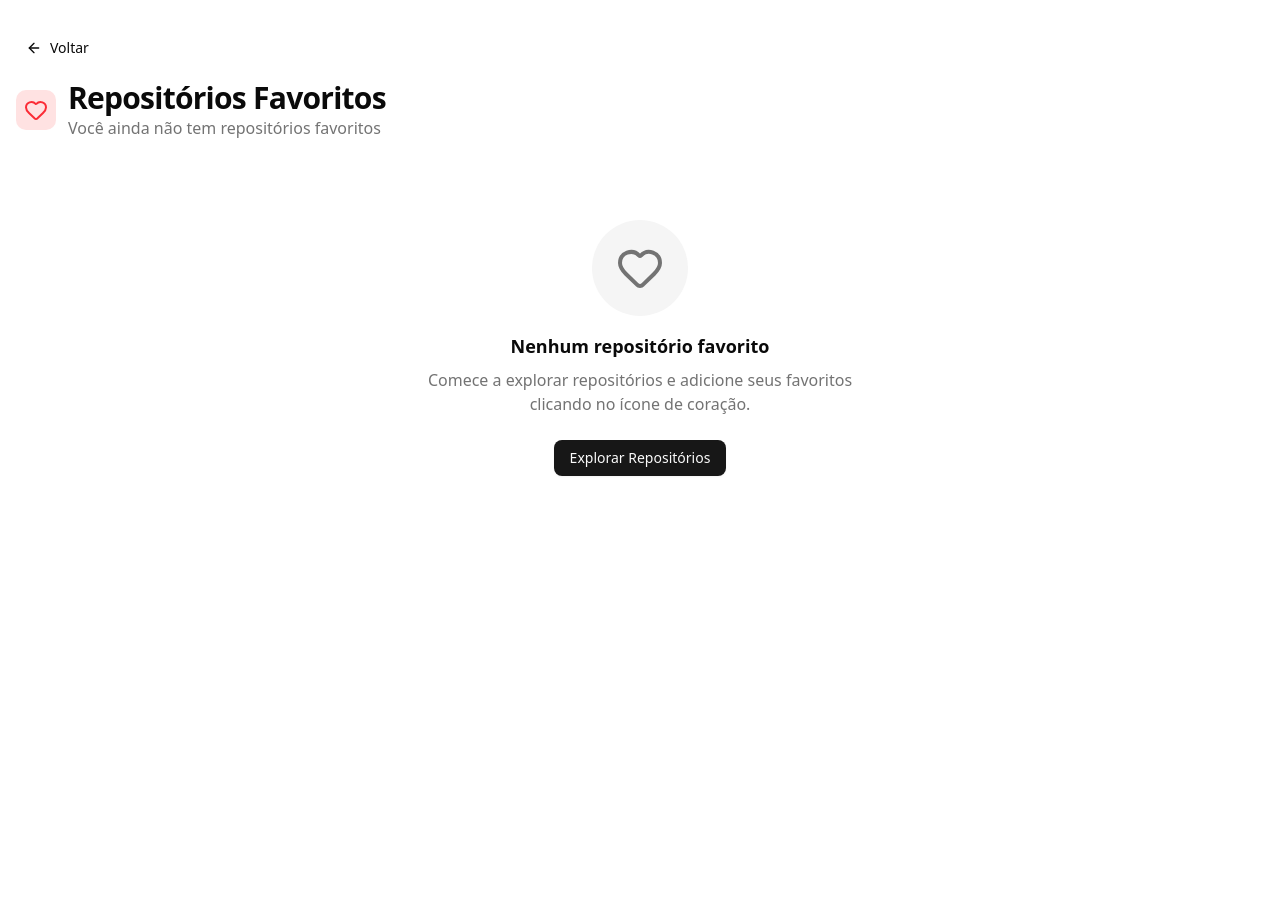
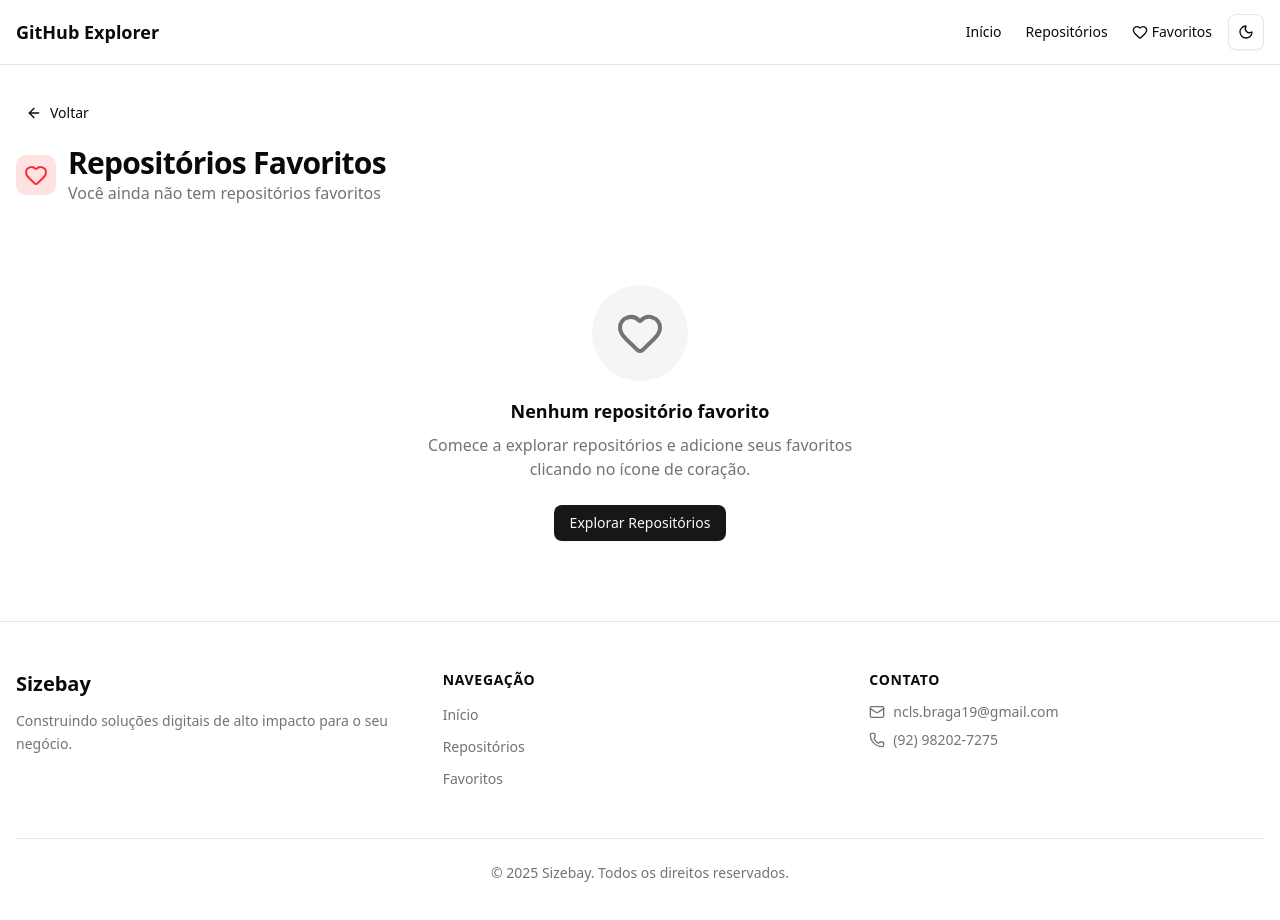
Before and after one commit to sizebay/test-frontend, a Next.js app: page /favorites in a window 1280 px wide. Shown: the top 920 px of the page. Before the commit the page ends 800 px from the top, so only its background shows below. Built offline with nearby package versions, Linux system fonts and the light colour scheme.

Commit message:
fix: header and footer responsiveness fix

```diff
--- a/src/app/page.tsx
+++ b/src/app/page.tsx
@@ -1,5 +1,6 @@
 import { Button } from "@/components/ui/button";
 import Link from "next/link";
+import { Github } from "lucide-react";
 
 import type { Metadata } from "next";
 
@@ -12,9 +13,11 @@ export const metadata: Metadata = {
 export default function Home() {
   return (
     <div className="min-h-screen flex items-center justify-center bg-background relative overflow-hidden">
-      <div className="absolute inset-0 -z-10 opacity-40" aria-hidden>
+      {/* Background circles */}
+      <div className="absolute inset-0 -z-10" aria-hidden>
+        {/* Floating circles */}
         <div
-          className="size-[60vmax] rounded-full blur-3xl"
+          className="size-[60vmax] rounded-full blur-3xl opacity-30"
           style={{
             backgroundImage:
               "linear-gradient(135deg, hsl(var(--brand)), hsl(var(--brand-2)))",
@@ -24,7 +27,7 @@ export default function Home() {
           }}
         />
         <div
-          className="size-[60vmax] rounded-full blur-3xl"
+          className="size-[60vmax] rounded-full blur-3xl opacity-30"
           style={{
             backgroundImage:
               "linear-gradient(135deg, hsl(var(--brand-2)), hsl(var(--brand)))",
@@ -34,7 +37,15 @@ export default function Home() {
           }}
         />
       </div>
-      <section className="text-center max-w-2xl px-4">
+
+      <section className="text-center max-w-2xl px-4 relative z-10">
+        {/* GitHub Icon */}
+        <div className="mb-8 flex justify-center">
+          <div className="p-4 bg-primary/10 rounded-full">
+            <Github className="h-16 w-16 text-primary" />
+          </div>
+        </div>
+
         <h1 className="text-4xl md:text-6xl font-bold tracking-tight">
           Explore repositórios do GitHub
         </h1>
@@ -42,9 +53,12 @@ export default function Home() {
           Descubra projetos, veja estatísticas e navegue com uma
           interface rápida e elegante.
         </p>
-        <div className="mt-8 flex items-center justify-center ">
-          <Button asChild size="lg">
-            <Link href="/search-repositories">Começar agora</Link>
+        <div className="mt-8 flex items-center justify-center">
+          <Button asChild size="lg" className="gap-2">
+            <Link href="/search-repositories">
+              <Github className="h-5 w-5" />
+              Começar agora
+            </Link>
           </Button>
         </div>
       </section>
--- a/src/components/organisms/Footer.tsx
+++ b/src/components/organisms/Footer.tsx
@@ -1,49 +1,88 @@
+"use client";
 import Link from "next/link";
+import { Mail, Phone, Github } from "lucide-react";
 
 export const Footer = () => {
   return (
-    <footer className="w-full">
+    <footer className="w-full bg-background/50 border-t">
       <div className="container mx-auto">
-        <div className="max-w-7xl mx-auto px-4 py-10">
-          <div className="grid grid-cols-1 md:grid-cols-3 gap-8">
-            <div>
-              <h2 className="text-xl font-bold ">Sizebay</h2>
-              <p className="mt-2 text-sm">
+        <div className="max-w-7xl mx-auto px-4 py-8 md:py-12">
+          <div className="grid grid-cols-1 sm:grid-cols-2 lg:grid-cols-3 gap-6 md:gap-8">
+            {/* Company Info */}
+            <div className="space-y-3">
+              <h2 className="text-xl font-bold">Sizebay</h2>
+              <p className="text-sm text-muted-foreground leading-relaxed">
                 Construindo soluções digitais de alto impacto para o
                 seu negócio.
               </p>
             </div>
 
-            <div>
-              <h3 className="text-sm font-semibold  uppercase tracking-wider">
+            {/* Navigation */}
+            <div className="space-y-3">
+              <h3 className="text-sm font-semibold uppercase tracking-wider">
                 Navegação
               </h3>
-              <ul className="mt-4 space-y-2">
+              <ul className="space-y-2">
                 <li>
-                  <Link href="/">Início</Link>
+                  <Link
+                    href="/"
+                    className="text-sm text-muted-foreground hover:text-foreground transition-colors"
+                  >
+                    Início
+                  </Link>
                 </li>
-
                 <li>
-                  <Link href="/search-repositories">
+                  <Link
+                    href="/search-repositories"
+                    className="text-sm text-muted-foreground hover:text-foreground transition-colors"
+                  >
                     Repositórios
+                  </Link>
+                </li>
+                <li>
+                  <Link
+                    href="/favorites"
+                    className="text-sm text-muted-foreground hover:text-foreground transition-colors"
+                  >
+                    Favoritos
                   </Link>
                 </li>
               </ul>
             </div>
 
-            <div>
-              <h3 className="text-sm font-semibold  uppercase tracking-wider">
+            {/* Contact */}
+            <div className="space-y-3">
+              <h3 className="text-sm font-semibold uppercase tracking-wider">
                 Contato
               </h3>
-              <ul className="mt-4 space-y-2 text-sm">
-                <li>Email: ncls.braga19@gmail.com</li>
-                <li>Telefone: (92) 98202-7275</li>
+              <ul className="space-y-2 text-sm">
+                <li className="flex items-center gap-2 text-muted-foreground">
+                  <Mail className="h-4 w-4" />
+                  <a
+                    href="mailto:ncls.braga19@gmail.com"
+                    className="hover:text-foreground transition-colors"
+                  >
+                    ncls.braga19@gmail.com
+                  </a>
+                </li>
+                <li className="flex items-center gap-2 text-muted-foreground">
+                  <Phone className="h-4 w-4" />
+                  <a
+                    href="tel:+5592982027275"
+                    className="hover:text-foreground transition-colors"
+                  >
+                    (92) 98202-7275
+                  </a>
+                </li>
               </ul>
             </div>
           </div>
 
-          <div className="mt-10 border-t border-gray-700 pt-6 text-center text-sm text-gray-500">
-            &copy; 2025 Sizebay. Todos os direitos reservados.
+          {/* Copyright */}
+          <div className="mt-8 md:mt-12 pt-6 border-t border-border text-center">
+            <p className="text-sm text-muted-foreground">
+              &copy; 2025 Sizebay. Todos os direitos reservados.
+            </p>
           </div>
         </div>
       </div>
--- a/src/components/organisms/Header.tsx
+++ b/src/components/organisms/Header.tsx
@@ -1,40 +1,100 @@
+"use client";
 import Link from "next/link";
 import { ThemeToggle } from "@/components/atoms/ThemeToggle";
 import { FavoritesCounter } from "@/components/atoms/FavoritesCounter";
-import { Heart } from "lucide-react";
+import { Heart, Menu, X } from "lucide-react";
+import { Button } from "@/components/ui/button";
+import { useState } from "react";
 
 export const Header = () => {
+  const [isMenuOpen, setIsMenuOpen] = useState(false);
+
   return (
     <header className="w-full border-b bg-background/95 backdrop-blur supports-[backdrop-filter]:bg-background/60 sticky top-0 z-50">
       <div className="container mx-auto">
         <div className="max-w-7xl mx-auto px-4">
           <div className="flex h-16 items-center justify-between">
-            <Link href="/" className="font-semibold">
+            {/* Logo */}
+            <Link href="/" className="font-semibold text-lg">
               GitHub Explorer
             </Link>
-            <div className="flex items-center gap-4">
+
+            {/* Desktop Navigation */}
+            <div className="hidden md:flex items-center gap-4">
               <nav className="flex items-center gap-6 text-sm">
-                <Link href="/" className="hover:underline">
+                <Link
+                  href="/"
+                  className="hover:underline transition-colors"
+                >
                   Início
                 </Link>
                 <Link
                   href="/search-repositories"
-                  className="hover:underline"
+                  className="hover:underline transition-colors"
                 >
                   Repositórios
                 </Link>
                 <Link
                   href="/favorites"
-                  className="hover:underline flex items-center gap-1"
+                  className="hover:underline flex items-center gap-1 transition-colors"
                 >
                   <Heart className="h-4 w-4" />
-                  Favoritos
+                  <span className="hidden sm:inline">Favoritos</span>
                   <FavoritesCounter />
                 </Link>
               </nav>
               <ThemeToggle />
             </div>
+
+            {/* Mobile Menu Button */}
+            <div className="flex items-center gap-2 md:hidden">
+              <Link
+                href="/favorites"
+                className="p-2 hover:bg-accent rounded-md transition-colors"
+              >
+                <Heart className="h-5 w-5" />
+                <FavoritesCounter />
+              </Link>
+              <Button
+                variant="ghost"
+                size="sm"
+                onClick={() => setIsMenuOpen(!isMenuOpen)}
+                className="p-2"
+              >
+                {isMenuOpen ? (
+                  <X className="h-5 w-5" />
+                ) : (
+                  <Menu className="h-5 w-5" />
+                )}
+              </Button>
+            </div>
           </div>
+
+          {/* Mobile Navigation */}
+          {isMenuOpen && (
+            <div className="md:hidden border-t bg-background/95 backdrop-blur">
+              <nav className="flex flex-col py-4 space-y-2">
+                <Link
+                  href="/"
+                  className="px-4 py-2 hover:bg-accent rounded-md transition-colors"
+                  onClick={() => setIsMenuOpen(false)}
+                >
+                  Início
+                </Link>
+                <Link
+                  href="/search-repositories"
+                  className="px-4 py-2 hover:bg-accent rounded-md transition-colors"
+                  onClick={() => setIsMenuOpen(false)}
+                >
+                  Repositórios
+                </Link>
+                <div className="px-4 py-2 flex items-center justify-between">
+                  <span>Tema</span>
+                  <ThemeToggle />
+                </div>
+              </nav>
+            </div>
+          )}
         </div>
       </div>
     </header>
--- a/src/components/pages/FavoritesPage.tsx
+++ b/src/components/pages/FavoritesPage.tsx
@@ -5,22 +5,16 @@ import { FavoritesList } from "@/components/organisms/FavoritesList";
 import { Heart, ArrowLeft } from "lucide-react";
 import { Button } from "@/components/ui/button";
 import { ClientOnly } from "@/components/providers/ClientOnly";
+import { MainTemplate } from "@/components/templates/MainTemplate";
 import Link from "next/link";
 
 export const FavoritesPage = () => {
   return (
-    <div className="min-h-screen bg-background">
-      <div className="container mx-auto px-4 py-8">
-        <div className="max-w-7xl mx-auto">
+    <MainTemplate>
       {/* Header */}
       <div className="mb-8">
         <div className="flex items-center gap-4 mb-4">
-              <Button
-                asChild
-                variant="ghost"
-                size="sm"
-                className="gap-2"
-              >
+          <Button asChild variant="ghost" size="sm" className="gap-2">
             <Link href="/search-repositories">
               <ArrowLeft className="h-4 w-4" />
               Voltar
@@ -46,9 +40,7 @@ export const FavoritesPage = () => {
       <ClientOnly>
         <FavoritesContent />
       </ClientOnly>
-        </div>
-      </div>
-    </div>
+    </MainTemplate>
   );
 };
 
```
Lines whose indentation alone changed are shown as unchanged.
